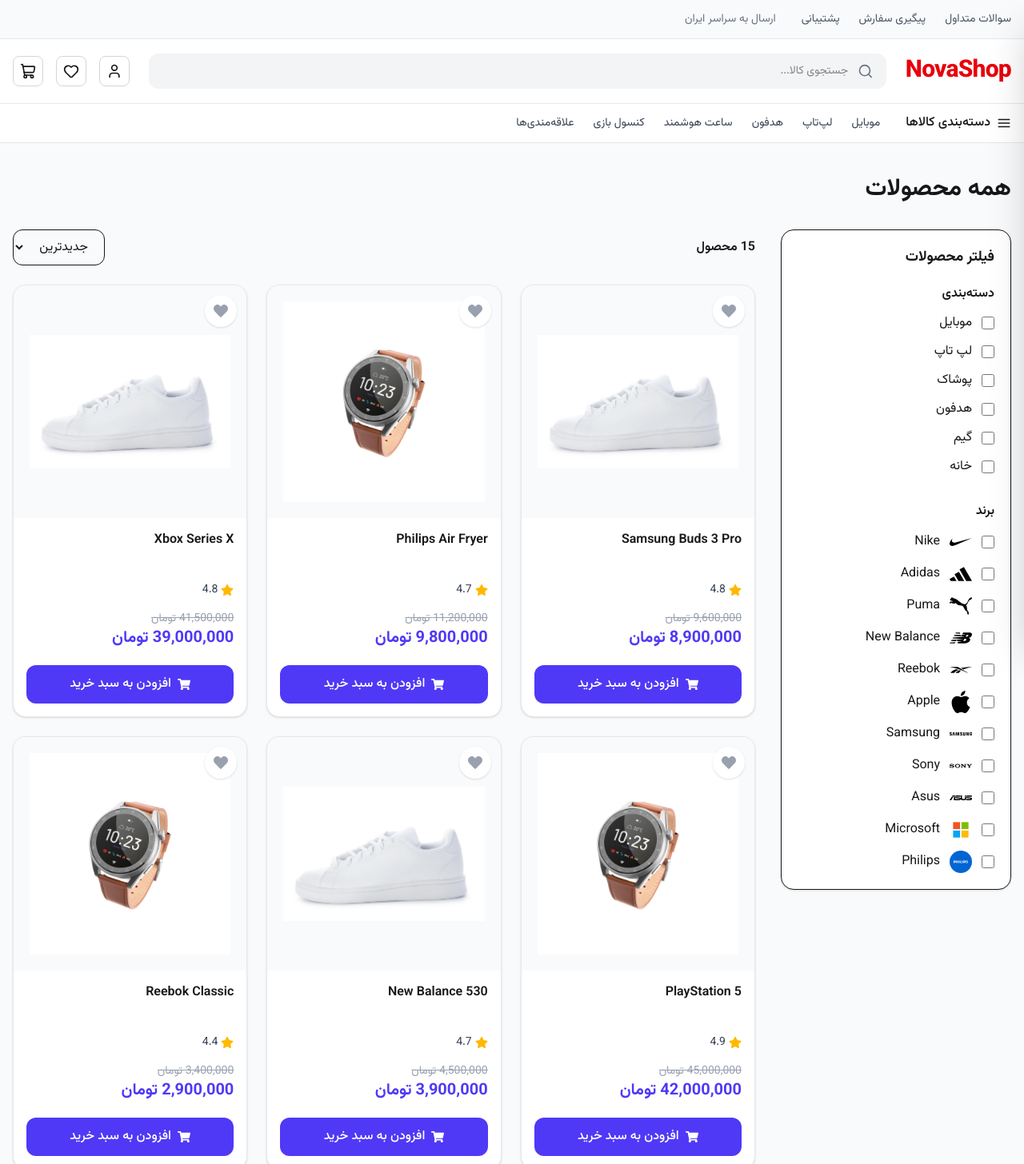
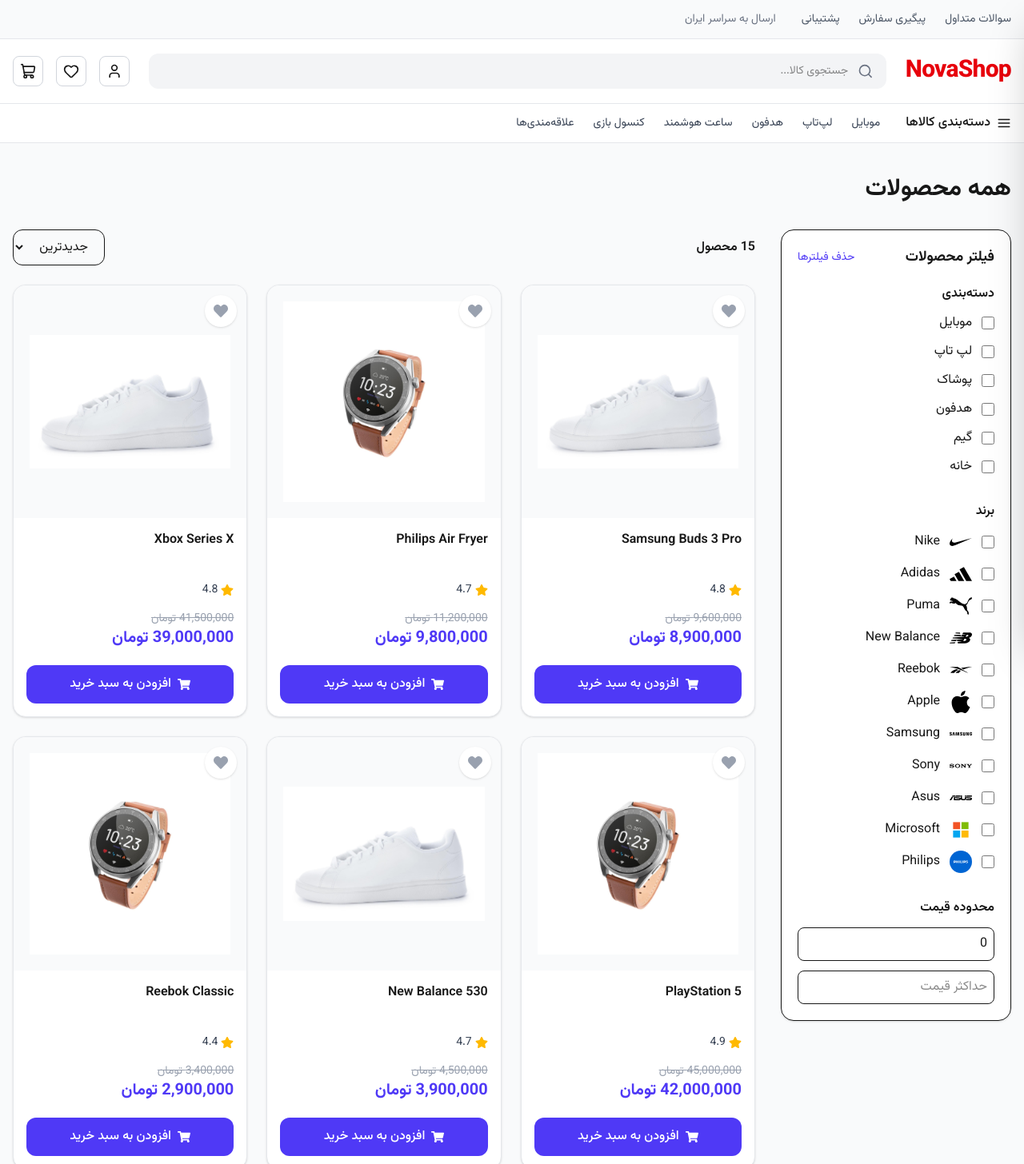
Before and after one commit to salarkarimibag-cmd/novashop, a Next.js app: page /products in a window 1280 px wide. Shown: the top 1456 px of the page at 80% size. Built offline with nearby package versions, Linux system fonts and the light colour scheme.

Commit message:
feat(filter): improve product filtering logic and UI

```diff
--- a/src/app/products/page.js
+++ b/src/app/products/page.js
@@ -2,10 +2,16 @@
 import ProductGrid from "@/components/products/ProductGrid";
 import ProductSort from "@/components/products/ProductSort";
 
-export default function ProductsPage() {
+
+
+export default async function ProductsPage({ searchParams }) {
+  const search = (await searchParams)?.search || "";
+
   return (
     <main className="container mx-auto px-4 py-10">
-      <h1 className="mb-8 text-3xl font-bold">همه محصولات</h1>
+      <h1 className="mb-8 text-3xl font-bold">
+        {search ? `نتایج جستجو برای "${search}"` : "همه محصولات"}
+      </h1>
 
       <div className="grid gap-8 lg:grid-cols-4">
         <aside className="lg:col-span-1">
--- a/src/components/products/ProductFilter.jsx
+++ b/src/components/products/ProductFilter.jsx
@@ -6,12 +6,28 @@
 import useFilterStore from "@/store/filterStore";
 
 export default function ProductFilter() {
-  const { selectedBrands, selectedCategories, toggleBrand, toggleCategory } =
-    useFilterStore();
+  const {
+    selectedBrands,
+    selectedCategories,
+    toggleBrand,
+    toggleCategory,
+    priceRange,
+    setPriceRange,
+    resetFilters,
+  } = useFilterStore();
 
   return (
     <div className="rounded-2xl border bg-white p-5 shadow-sm">
-      <h3 className="mb-5 text-lg font-bold">فیلتر محصولات</h3>
+      <div className="mb-5 flex items-center justify-between">
+        <h3 className="text-lg font-bold">فیلتر محصولات</h3>
+
+        <button
+          onClick={resetFilters}
+          className="text-sm text-indigo-600 hover:underline"
+        >
+          حذف فیلترها
+        </button>
+      </div>
 
       {/* Categories */}
       <div className="mb-8">
@@ -37,7 +53,7 @@
       </div>
 
       {/* Brands */}
-      <div>
+      <div className="mb-8">
         <h4 className="mb-3 font-semibold">برند</h4>
 
         <div className="space-y-3">
@@ -66,6 +82,36 @@
           ))}
         </div>
       </div>
+
+      {/* Price */}
+      <div>
+        <h4 className="mb-3 font-semibold">محدوده قیمت</h4>
+
+        <div className="space-y-3">
+          <input
+            type="number"
+            placeholder="حداقل قیمت"
+            value={priceRange.min}
+            onChange={(e) =>
+              setPriceRange(Number(e.target.value) || 0, priceRange.max)
+            }
+            className="w-full rounded-lg border p-2 outline-none focus:border-indigo-500"
+          />
+
+          <input
+            type="number"
+            placeholder="حداکثر قیمت"
+            value={priceRange.max === Infinity ? "" : priceRange.max}
+            onChange={(e) =>
+              setPriceRange(
+                priceRange.min,
+                e.target.value === "" ? Infinity : Number(e.target.value),
+              )
+            }
+            className="w-full rounded-lg border p-2 outline-none focus:border-indigo-500"
+          />
+        </div>
+      </div>
     </div>
   );
 }
--- a/src/hooks/useFilteredProducts.js
+++ b/src/hooks/useFilteredProducts.js
@@ -6,7 +6,8 @@
 import useFilterStore from "@/store/filterStore";
 
 export default function useFilteredProducts() {
-  const { selectedBrands, selectedCategories, sort } = useFilterStore();
+  const { selectedBrands, selectedCategories, sort, priceRange } =
+    useFilterStore();
 
   return useMemo(() => {
     let filtered = products.filter((product) => {
@@ -17,7 +18,10 @@
         selectedCategories.length === 0 ||
         selectedCategories.includes(product.category);
 
-      return brandMatch && categoryMatch;
+      const priceMatch =
+        product.price >= priceRange.min && product.price <= priceRange.max;
+
+      return brandMatch && categoryMatch && priceMatch;
     });
 
     switch (sort) {
@@ -35,5 +39,5 @@
     }
 
     return filtered;
-  }, [selectedBrands, selectedCategories, sort]);
+  }, [selectedBrands, selectedCategories, sort, priceRange]);
 }
--- a/src/store/filterStore.js
+++ b/src/store/filterStore.js
@@ -4,6 +4,11 @@
   selectedBrands: [],
   selectedCategories: [],
   sort: "newest",
+
+  priceRange: {
+    min: 0,
+    max: Infinity,
+  },
 
   toggleBrand: (brand) =>
     set((state) => ({
@@ -20,6 +25,25 @@
     })),
 
   setSort: (sort) => set({ sort }),
+
+  setPriceRange: (min, max) =>
+    set({
+      priceRange: {
+        min,
+        max,
+      },
+    }),
+
+  resetFilters: () =>
+    set({
+      selectedBrands: [],
+      selectedCategories: [],
+      sort: "newest",
+      priceRange: {
+        min: 0,
+        max: Infinity,
+      },
+    }),
 }));
 
 export default useFilterStore;
```
